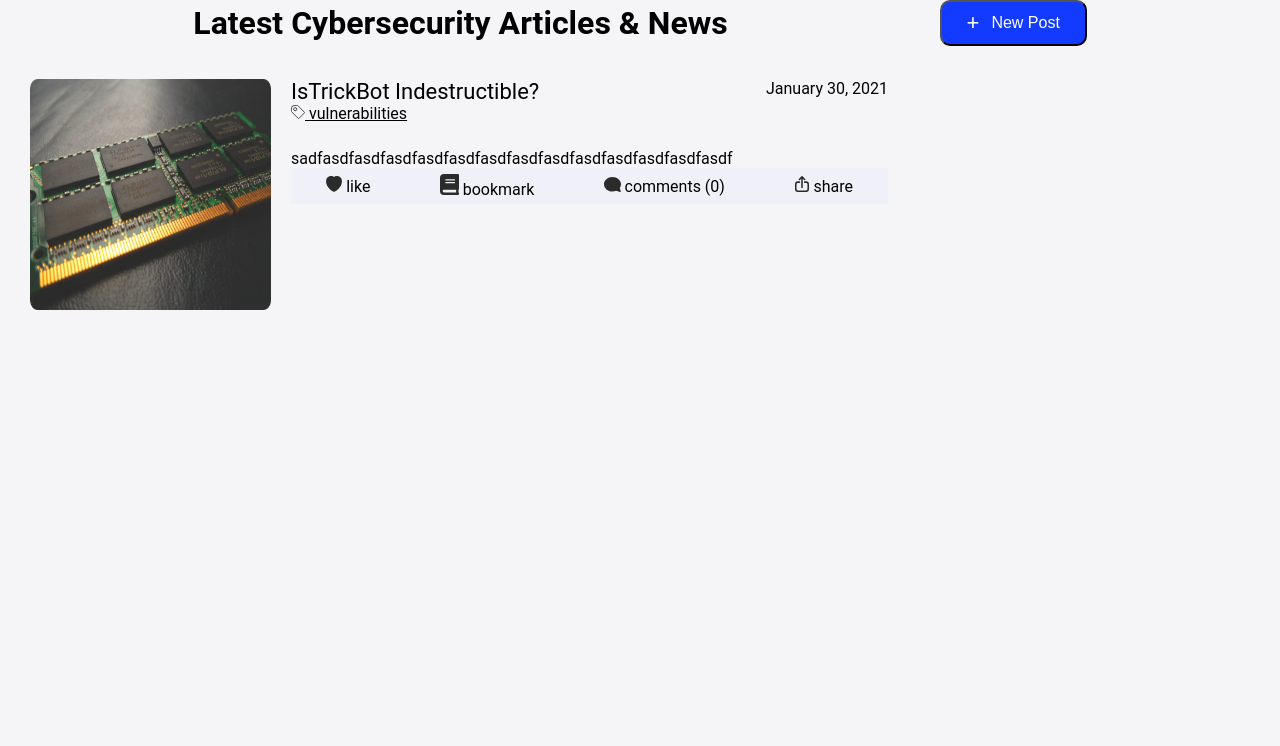
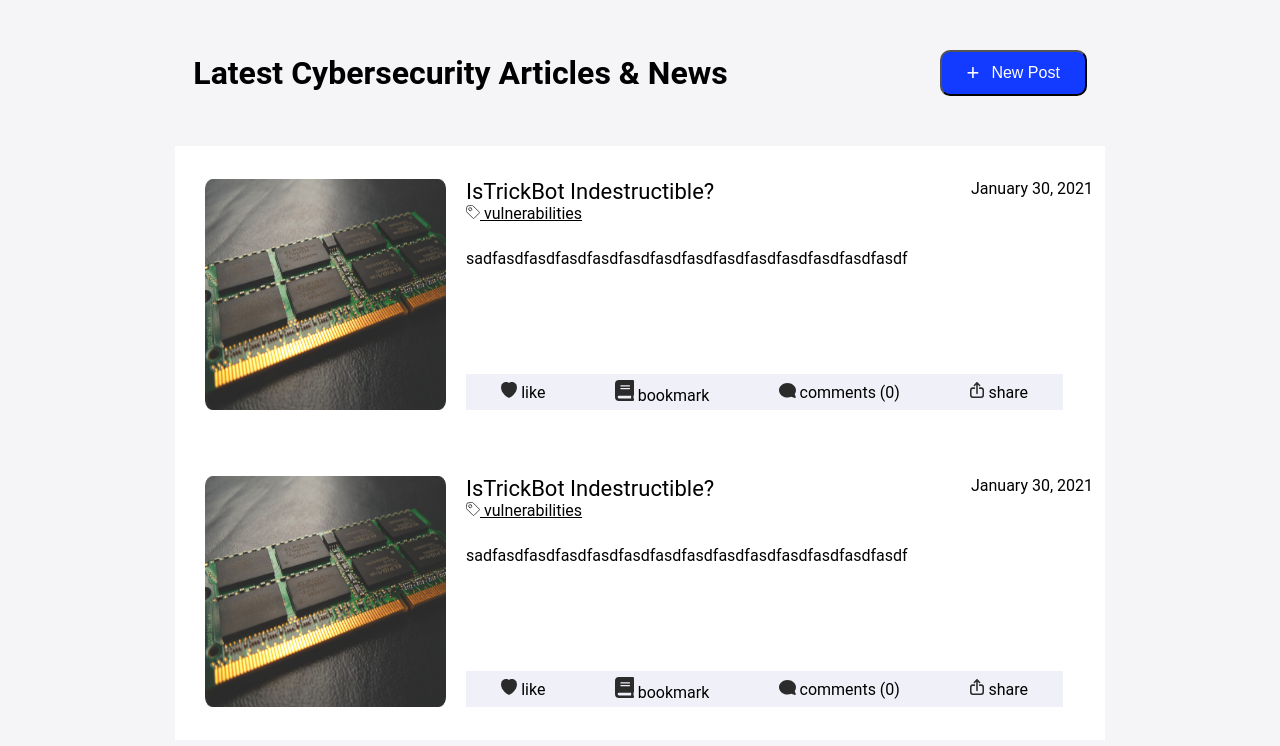
Before and after one commit to roee030/cybersecurity-news, a Vue app: page / in a window 1280 px wide. Shown: the top 746 px of the page. Built offline with nearby package versions, Linux system fonts and the light colour scheme.

Commit message:
styling the list items

```diff
--- a/src/App.vue
+++ b/src/App.vue
@@ -3,7 +3,9 @@
     <Title />
     <Button label="New Post" icon="+" />
   </div>
+  <div class="root_list_items">
   <ListItems :items="items" />
+  </div>
 </template>
 
 <script>
@@ -16,6 +18,15 @@ export default {
     data(){
       return{
           items: [
+              {
+                id:0,
+                headLine:"IsTrickBot Indestructible?",
+                tag:"vulnerabilities",
+                description:"sadfasdfasdfasdfasdfasdfasdfasdfasdfasdfasdfasdfasdfasdf",
+                likes:0,
+                comments:0,
+                date:"January 30, 2021",
+              },
               {
                 id:0,
                 headLine:"IsTrickBot Indestructible?",
@@ -41,6 +52,10 @@ export default {
   display: flex;
   justify-content: center;
   align-items: center;
+  margin-top: 50px;
 }
 
+.root_list_items{
+  margin-top: 50px;
+}
 </style>
--- a/src/components/Item.vue
+++ b/src/components/Item.vue
@@ -39,7 +39,7 @@ export default {
 
 <style>
 .item_root{
-    margin: 33px 30px;
+    padding: 33px 30px;
     display: flex;
     position: relative;
     width: 858px;
@@ -73,7 +73,7 @@ export default {
 .item_created_date{
     position: absolute;
     right: 0;
-    top: 0;
+    top: 10;
 }
 
 .item_action{
@@ -83,6 +83,7 @@ export default {
     opacity: 0.7;
 }
 .item_actions{
+    margin-top: auto;
     font-size:16px;
     width: 597px;
     height: 36px;
--- a/src/components/ListItems.vue
+++ b/src/components/ListItems.vue
@@ -1,5 +1,5 @@
 <template>
-  <div :key="item.id" v-for="item in items">
+  <div class="list_items_root" :key="item.id" v-for="item in items">
       <Item :item="item" />
   </div>
 </template>
@@ -19,5 +19,9 @@ export default {
 </script>
 
 <style>
-
+    .list_items_root{
+        background-color:white;
+        width: 930px;
+        margin: 0 auto;
+    }
 </style>
```
